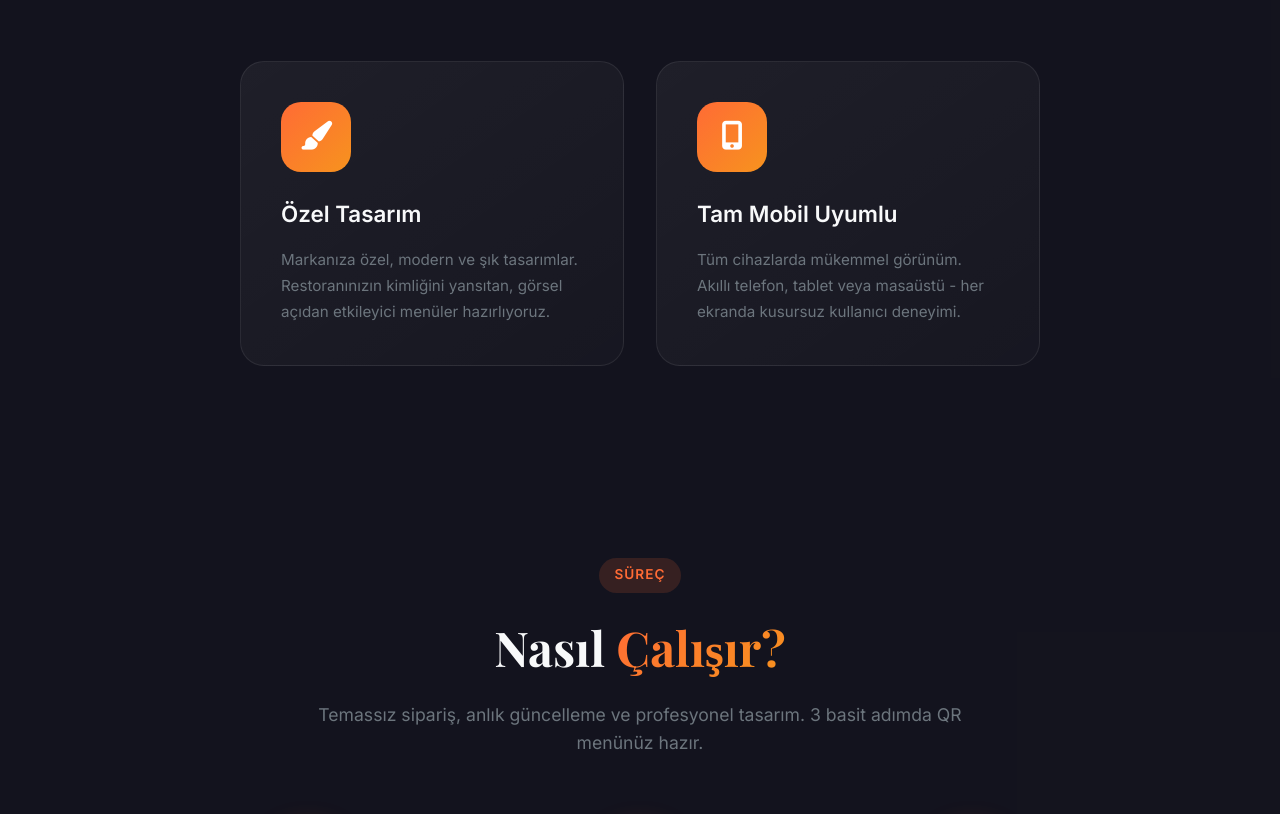
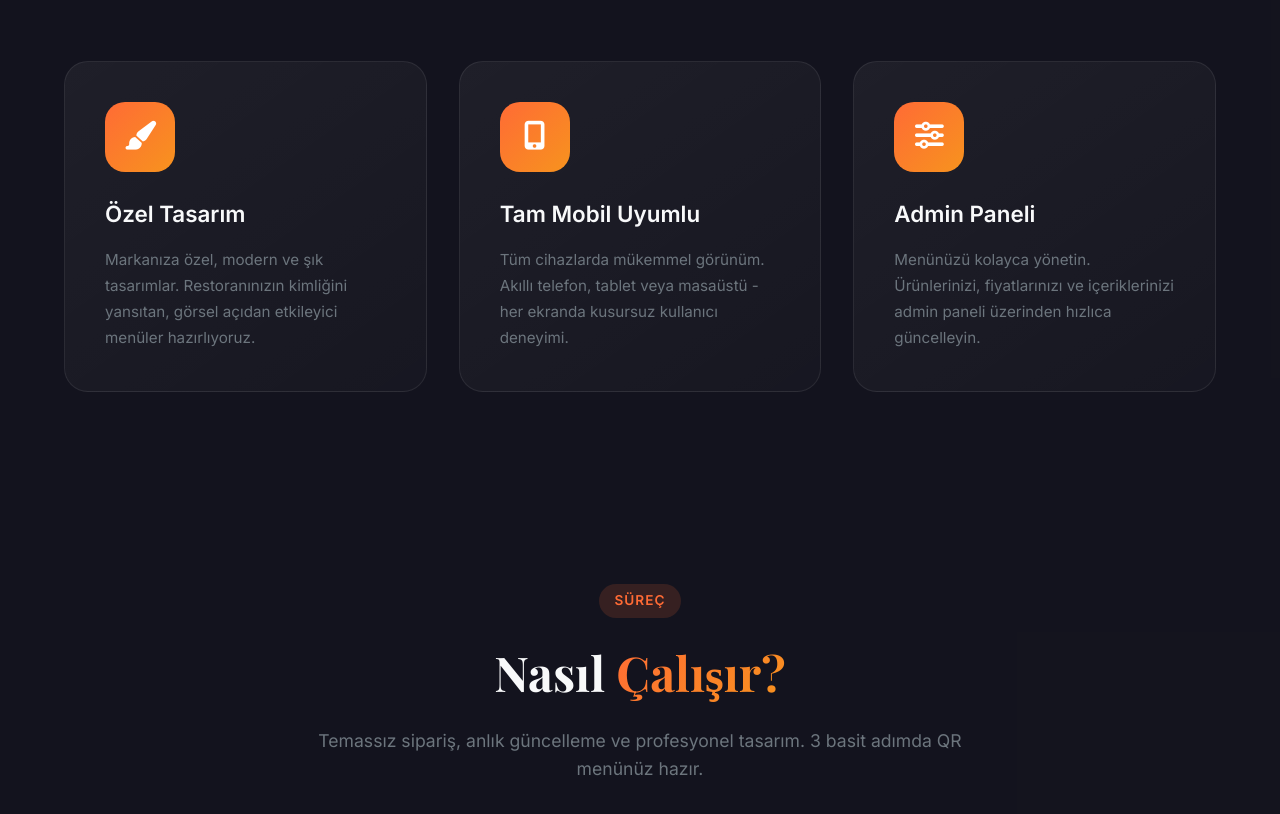
Before and after one commit to CaptainCrox/CroxST-Site, a plain HTML site: page index.html in a window 1280 px wide. Shown: the part 1147-1961 px from the top of the page. Drawn offline with nearby package versions, Linux system fonts and the light colour scheme.

Commit message:
Add files via upload

```diff
--- a/index.html
+++ b/index.html
@@ -1573,7 +1573,7 @@
             <h2 class="section-title">Neden <span>CroxST</span>?</h2>
             <p class="section-desc">QR menü çözümlerimizle restoranınızı modernize edin, müşteri memnuniyetini artırın ve operasyonel verimliliği yükseltin.</p>
         </div>
-        <div class="features-grid" style="max-width: 800px;">
+        <div class="features-grid">
             <div class="feature-card animate-on-scroll">
                 <div class="feature-icon">
                     <i class="fas fa-paint-brush"></i>
@@ -1587,6 +1587,13 @@
                 </div>
                 <h3>Tam Mobil Uyumlu</h3>
                 <p>Tüm cihazlarda mükemmel görünüm. Akıllı telefon, tablet veya masaüstü - her ekranda kusursuz kullanıcı deneyimi.</p>
+            </div>
+            <div class="feature-card animate-on-scroll">
+                <div class="feature-icon">
+                    <i class="fas fa-sliders-h"></i>
+                </div>
+                <h3>Admin Paneli</h3>
+                <p>Menünüzü kolayca yönetin. Ürünlerinizi, fiyatlarınızı ve içeriklerinizi admin paneli üzerinden hızlıca güncelleyin.</p>
             </div>
         </div>
     </section>
```
